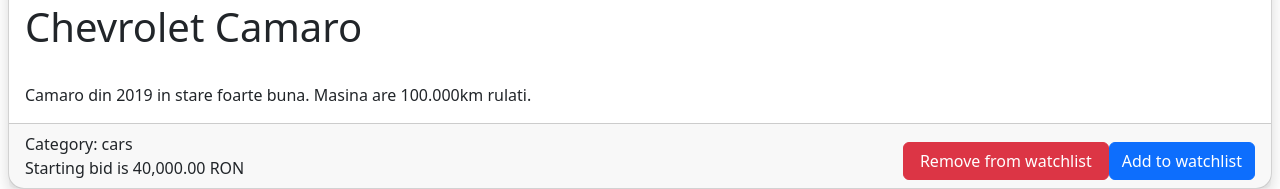
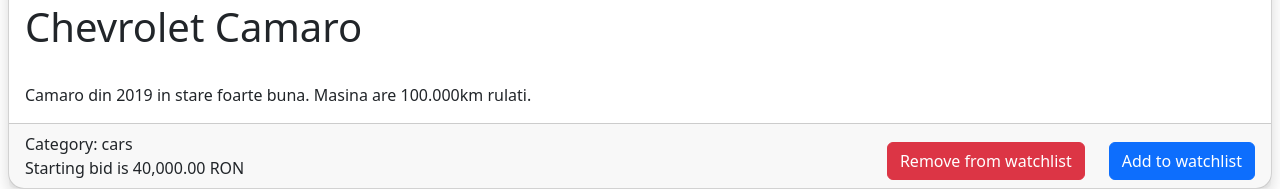
Before and after one commit to MehedAlexandru/ecommerce, a Django app: page /listing/1 in a window 1280 px wide. Shown: the part 1061-1250 px from the top of the page. Run offline with Django 3.2, Linux system fonts and the light colour scheme; a user stored in the database is signed in; data comes from the database, SQL or seed files in the repository; both versions use the stored data as it was after the commit; some libraries are stand-ins or nearby versions.

Commit message:
nothing new

```diff
--- a/auctions/models.py
+++ b/auctions/models.py
@@ -4,6 +4,7 @@ from django.db import models
 
 class User(AbstractUser):
     pass
+
 
 class Auction_listings(models.Model):
     user = models.ForeignKey(User, on_delete=models.CASCADE, related_name="listings")
@@ -14,19 +15,24 @@ class Auction_listings(models.Model):
     category = models.CharField(max_length=64, blank=True)
     active = models.BooleanField(default=True)
     watchlist = models.ManyToManyField(User, blank=True, related_name="watchlisted_items")
+
     def __str__(self) -> str:
         return f"{self.title}, {self.description}, {self.starting_bid}, {self.image_url}, {self.category}, {self.active}, {self.watchlist}"
+
 
 class Bids(models.Model):
     user = models.ForeignKey(User, on_delete=models.CASCADE, related_name="user_bids")
     auction = models.ForeignKey(Auction_listings, on_delete=models.CASCADE, related_name="bids")
     bid = models.IntegerField()
+
     def __str__(self) -> str:
         return f"{self.user}, {self.auction}, {self.bid}"
+
 
 class Comments(models.Model):
     user = models.ForeignKey(User, on_delete=models.CASCADE, related_name="user_comments")
     auction = models.ForeignKey(Auction_listings, on_delete=models.CASCADE, related_name="comments")
     comment = models.TextField()
+
     def __str__(self) -> str:
         return f"{self.user}, {self.auction}, {self.comment}"
--- a/auctions/templates/auctions/listing.html
+++ b/auctions/templates/auctions/listing.html
@@ -23,7 +23,7 @@
                     {% if user.is_authenticated %}
                     <form action="{% url 'remove_from_watchlist' listing.id %}" method='POST'>
                         {% csrf_token %}
-                        <button type="submit" class="btn btn-danger px-3">Remove from watchlist</button>
+                        <button type="submit" class="btn btn-danger mx-4">Remove from watchlist</button>
                     </form>
                     <form action="{% url 'add_to_watchlist' listing.id %}" method='POST'>
                         {% csrf_token %}
```
Also changed, not shown: auctions/views.py (+8 -1 lines), db.sqlite3.
